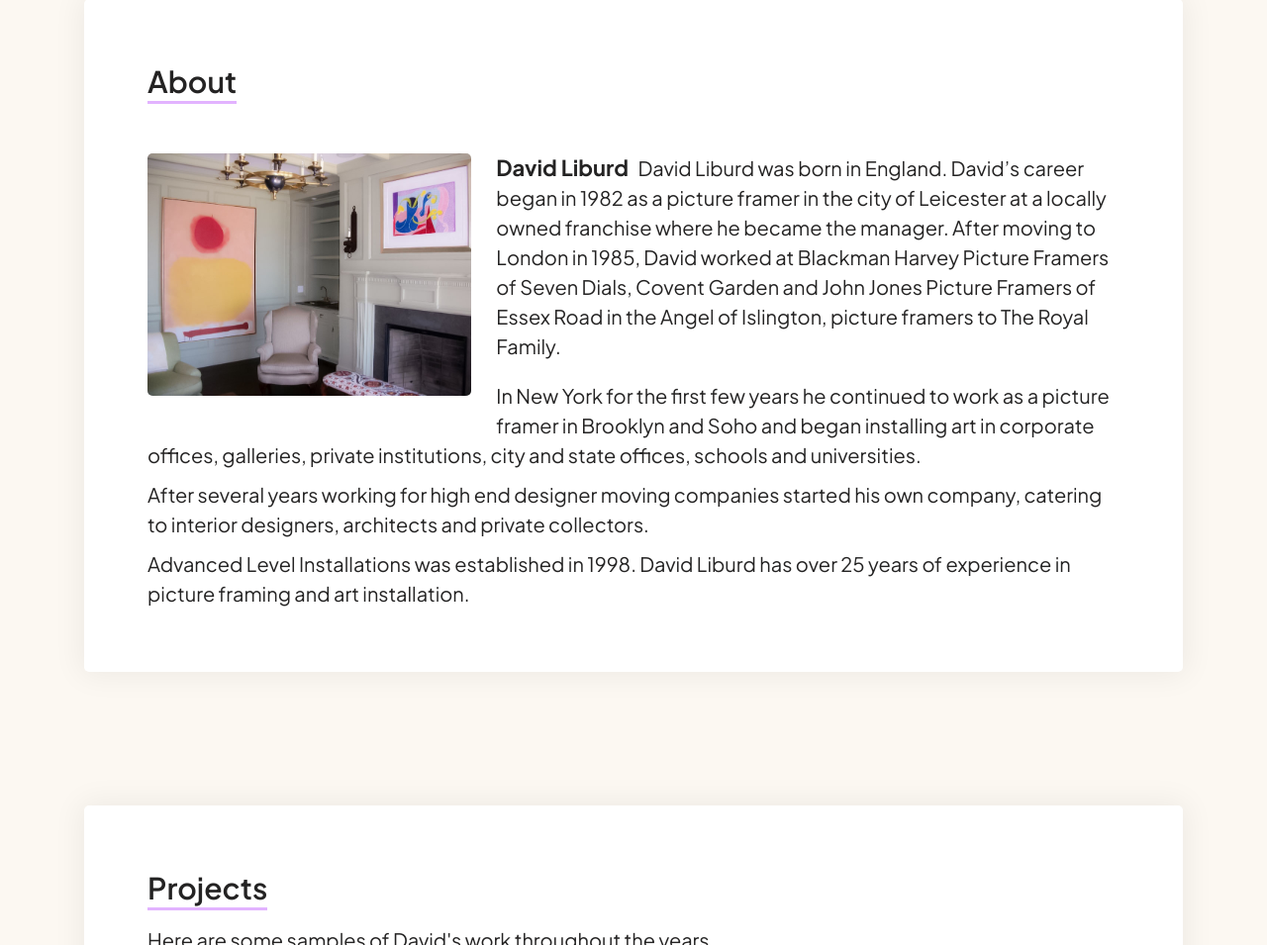
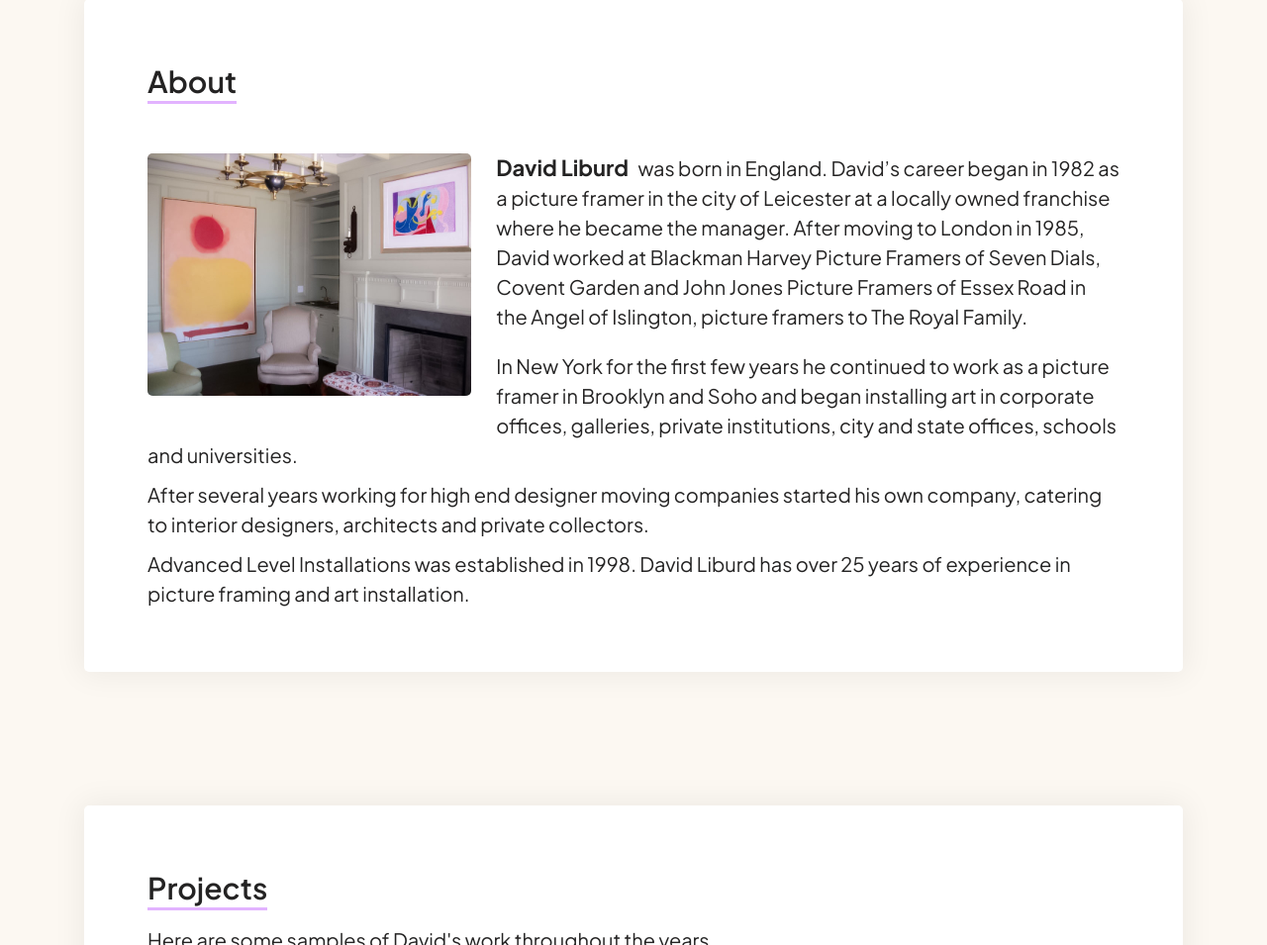
Before and after one commit to davidliburd/portfolio, a website: page index.html in a window 1280 px wide. Shown: the part 836-1791 px from the top of the page at 99% size. Drawn offline with nearby package versions, Linux system fonts and the light colour scheme.

Commit message:
Update index.html

```diff
--- a/index.html
+++ b/index.html
@@ -90,7 +90,7 @@
         <div class="col mt-5">
 
                        <img src="19.jpg" class="col-md-4 me-5 mb-md-3 rounded float-sm-start img-fluid" alt="...">
-                       <p class="lead"><span class="dropcap">David Liburd</span> David Liburd was born in England. David’s career began in 1982 as a picture framer in the city
+                       <p class="lead"><span class="dropcap">David Liburd</span> was born in England. David’s career began in 1982 as a picture framer in the city
 of Leicester at a locally owned franchise where he became the manager. After moving to London
 in 1985, David worked at Blackman Harvey Picture Framers of Seven Dials, Covent Garden and
 John Jones Picture Framers of Essex Road in the Angel of Islington, picture framers to The
```
